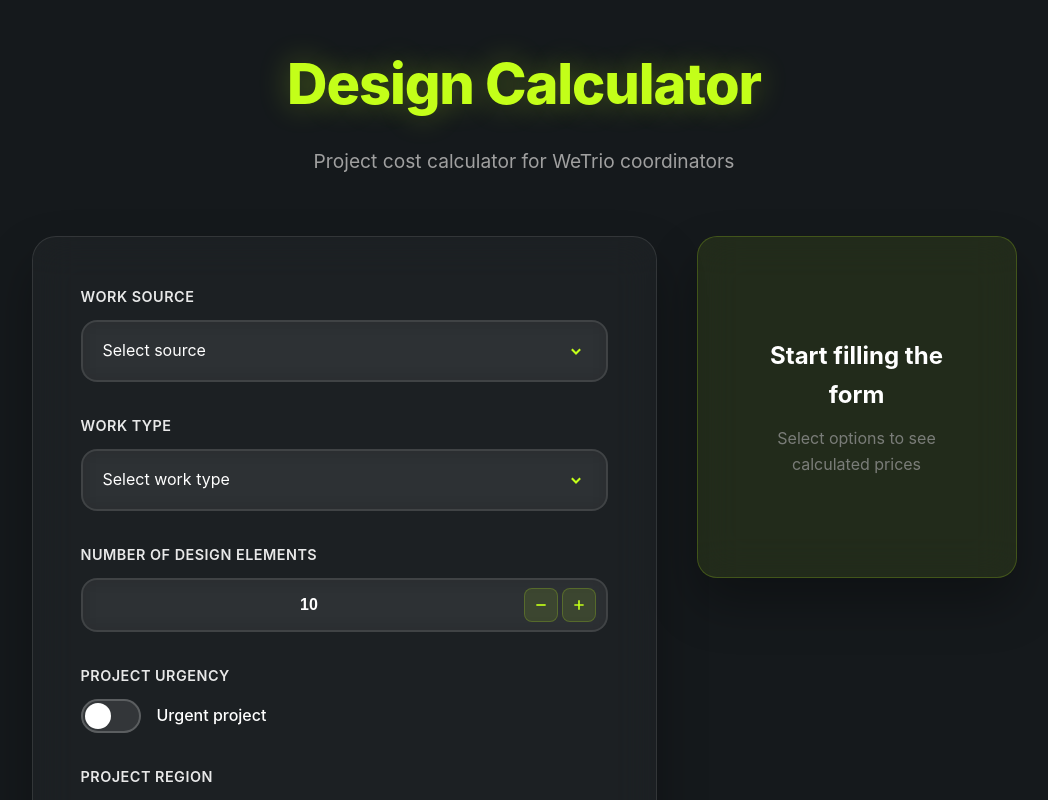
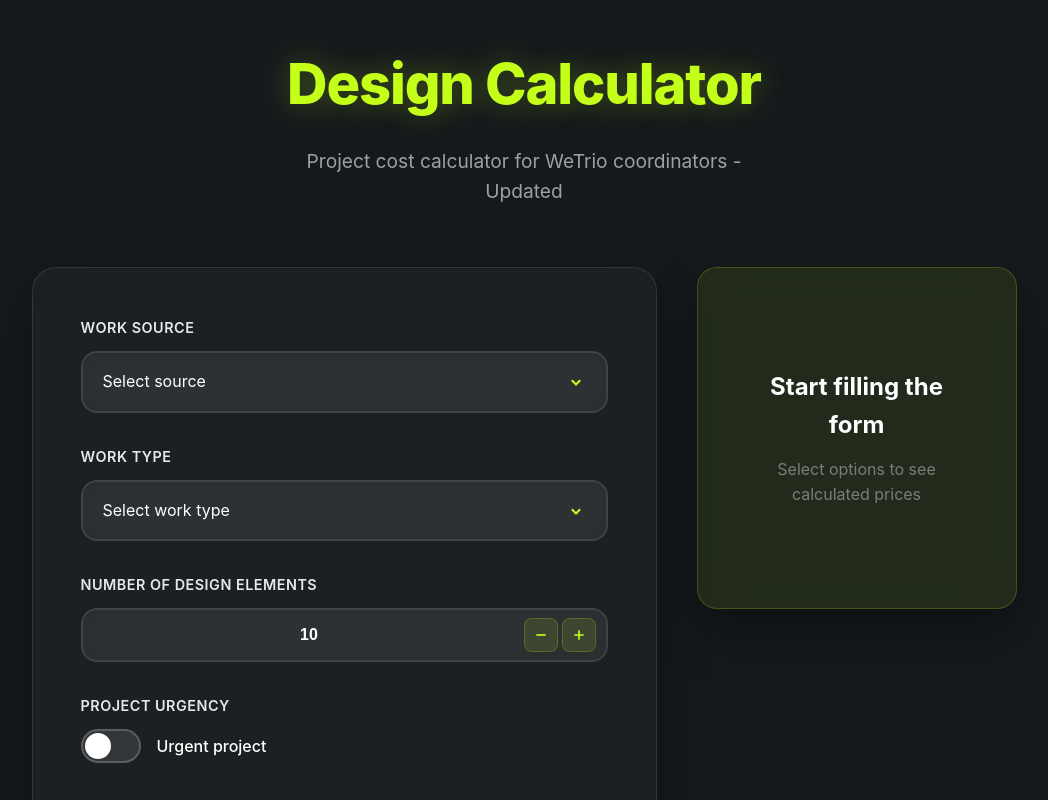
Before and after one commit to nkerft/design-calculator-web, a React (Create React App) app: page / in a window 1280 px wide. Shown: the top 800 px of the page, without its empty margins (116-1164 px from the left). Built offline with nearby package versions, Linux system fonts and the light colour scheme.

Commit message:
Force Netlify redeploy - update description

```diff
--- a/src/App.tsx
+++ b/src/App.tsx
@@ -250,7 +250,7 @@ const App: React.FC = () => {
     <div className="container">
       <div className="header">
         <h1>Design Calculator</h1>
-        <p>Project cost calculator for WeTrio coordinators</p>
+        <p>Project cost calculator for WeTrio coordinators - Updated</p>
       </div>
 
       <div className="main-content">
```
